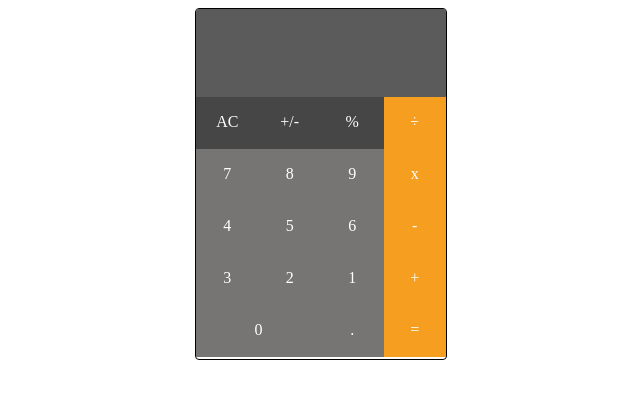
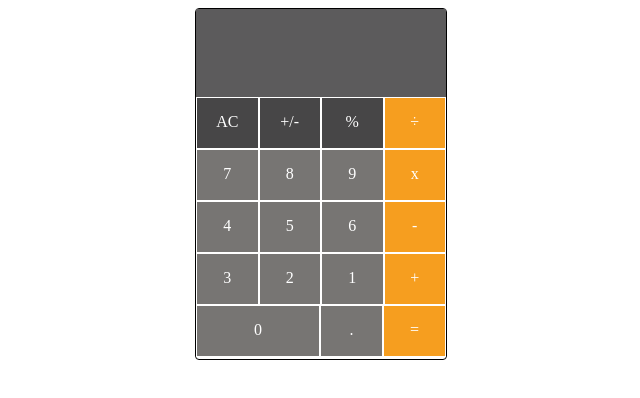
Before and after one commit to chriztso/Vue-Calculator, a Vue app: page / in a window 1280 px wide. Shown: the top 398 px of the page, without its empty margins (319-959 px from the left). Built offline with nearby package versions, Linux system fonts and the light colour scheme.

Commit message:
Completed MVP for calculator

```diff
--- a/src/components/app.vue
+++ b/src/components/app.vue
@@ -1,6 +1,5 @@
 <template>
   <div class = "whole">
-    {{result}}
     <div class = "display">
       <span class = "currentNumber">{{currentNumber}}</span>
     </div>
@@ -68,7 +67,7 @@
           <span class = "symbol" v-on:click = 'getText' data-value='.'>.</span>
         </div>
         <div id = "equal">
-          <span class = "symbol">=</span>
+          <span class = "symbol" v-on:click = 'resolve'>=</span>
         </div>
     </div>
 
@@ -129,7 +128,10 @@ export default{
           this.currentNumber = this.result;
         }
         this.result += '-';
-
+      },
+      resolve(){
+        this.result = eval(this.result);
+        this.currentNumber = this.result;
       }
     }
 }
@@ -169,6 +171,7 @@ export default{
     background-color: rgb(71, 70, 71);
     width: 25%;
     text-align: center;
+    border: 1px solid white;
 }
 
 #seven, #eight, #nine,
@@ -178,18 +181,21 @@ export default{
     background-color: rgb(119, 117, 115);
     width: 25%;
     text-align: center;
+    border: 1px solid white;
 }
 
 #zero{
     background-color: rgb(119, 117, 115);
     width: 50%;
     text-align: center;
+    border: 1px solid white;
 }
 
 #divide, #multiply, #subtract, #add, #equal{
     background-color: rgb(246, 158, 31);
     width: 25%;
     text-align: center;
+    border: 1px solid white;
 }
 
 </style>
```
